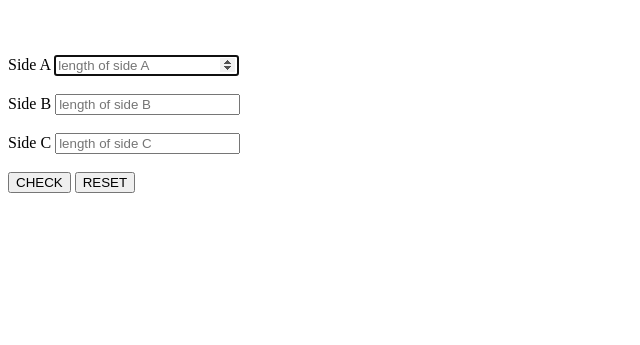
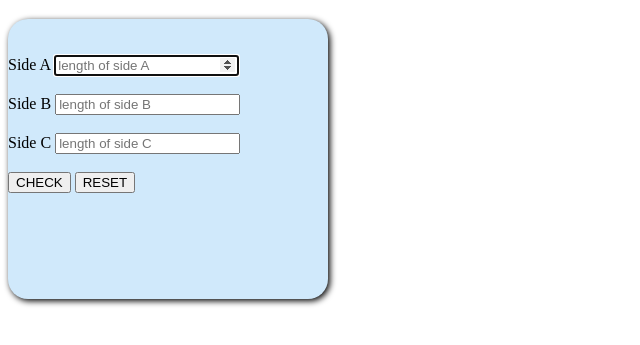
Before and after one commit to dan-jugz/tryAngular, a plain HTML site: page index.html in a window 1280 px wide. Shown: the part 61-406 px from the top of the page, without its empty margins (0-640 px from the left). Drawn offline with Linux system fonts and the light colour scheme.

Commit message:
style the form that holds the values

```diff
--- a/css/styles.css
+++ b/css/styles.css
@@ -3,3 +3,11 @@ body {
     position: fixed;
     height: 100%;
     }
+
+    #form_data {
+        background-color: #D0E9FB;
+        height: 280px;
+        width: 320px;
+        border-radius: 20px;
+        box-shadow: 2px 2px 6px;
+      }
--- a/index.html
+++ b/index.html
@@ -12,7 +12,7 @@
     <h1>Triangle Tracker.</h1>
 
     <div id="user">
-    <form id="user_data"><br><br>
+    <form id="form_data"><br><br>
         <label>Side A</label>
         <input type="number" id="sideA" autofocus placeholder="length of side A"><br><br>
         <label>Side B</label>
```
